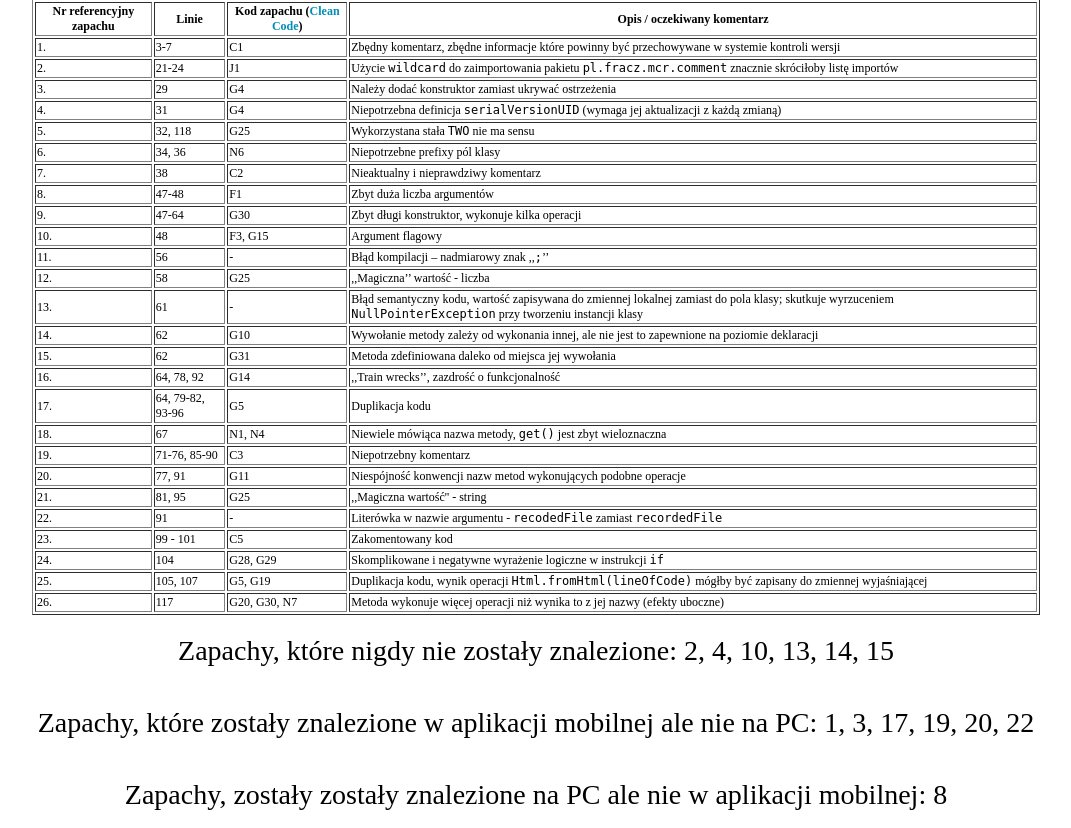
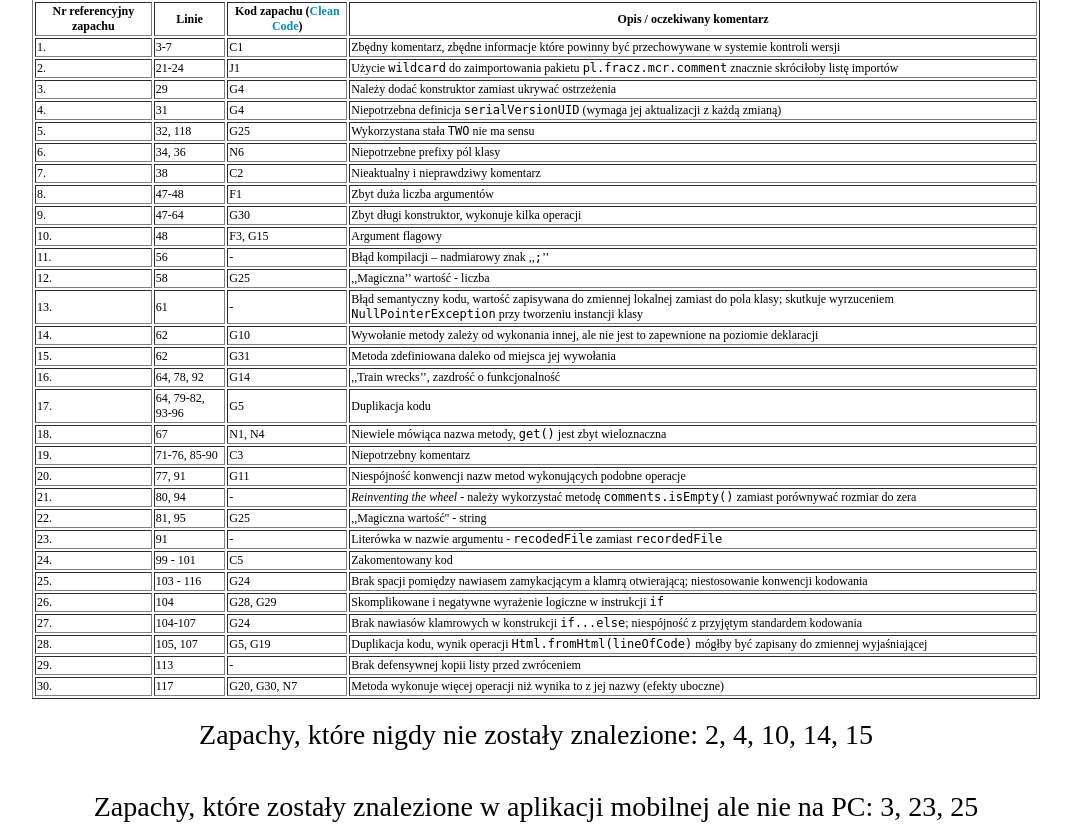
Before and after one commit to fracz/mcr, a PHP site: page /results.html in a window 1280 px wide. Shown: the part 3275-4103 px from the top of the page, without its empty margins (104-1175 px from the left). Run offline with PHP 8.4, Linux system fonts and the light colour scheme; some libraries are stand-ins or nearby versions.

Commit message:
Further results

```diff
--- a/web/results.html
+++ b/web/results.html
@@ -16,8 +16,8 @@
                 data.addColumn('string', 'Typ przeglądu');
                 data.addColumn('number', 'Ilość przeglądów');
                 data.addRows([
-                    ['PC', 11],
-                    ['Aplikacja mobilna', 14]
+                    ['PC', 32],
+                    ['Aplikacja mobilna', 23]
                 ]);
                 // Set chart options
                 var options = {'title':'Ilość wykonanych przeglądów',
@@ -33,8 +33,8 @@
                 data.addColumn('string', 'Typ przeglądu');
                 data.addColumn('number', 'Średnia ilość komentarzy');
                 data.addRows([
-                    ['PC', 4.2727],
-                    ['Aplikacja mobilna', 9.4286]
+                    ['PC', 5.6563],
+                    ['Aplikacja mobilna', 8.6087]
                 ]);
                 // Set chart options
                 var options = {'title':'Średnia ilość komentarzy z jednego przeglądu',
@@ -49,8 +49,8 @@
                 data.addColumn('string', 'Typ przeglądu');
                 data.addColumn('number', 'Średnia ilość komentarzy');
                 data.addRows([
-                    ['PC', 3.6000],
-                    ['Aplikacja mobilna', 5.4286]
+                    ['PC', 4.3226],
+                    ['Aplikacja mobilna', 4.9130]
                 ]);
                 // Set chart options
                 var options = {'title':'Średnia ilość "sensownych" komentarzy z jednego przeglądu (zrozumiałych, wskazujących zapach, bez duplikatów)',
@@ -65,8 +65,8 @@
                 data.addColumn('string', 'Typ komentarza');
                 data.addColumn('number', 'Ilość komentarzy');
                                 data.addRows([
-                    ['Wartościowe', 36],
-                    ['Bezwartościowe / błędne', 11]
+                    ['Wartościowe', 134],
+                    ['Bezwartościowe / błędne', 47]
                 ]);
                 // Set chart options
                 var options = {'title':'Odsetek wartościowych komentarzy (PC)',
@@ -79,8 +79,8 @@
                 data.addColumn('string', 'Typ komentarza');
                 data.addColumn('number', 'Ilość komentarzy');
                                 data.addRows([
-                    ['Wartościowe', 76],
-                    ['Bezwartościowe / błędne', 56]
+                    ['Wartościowe', 113],
+                    ['Bezwartościowe / błędne', 85]
                 ]);
                 var options = {'title':'Odsetek wartościowych komentarzy - aplikacja mobilna',
                     'width': WIDTH / 2,
@@ -92,8 +92,8 @@
                 data.addColumn('string', 'Typ komentarza');
                 data.addColumn('number', 'Ilość komentarzy');
                                 data.addRows([
-                    ['Przypisane do prawidłowej linii', 34],
-                    ['Przypisane do błędnej linii', 6]
+                    ['Przypisane do prawidłowej linii', 137],
+                    ['Przypisane do błędnej linii', 15]
                 ]);
                 var options = {'title':'Ilość komentarzy dodanych do błędnych linii (ale nadal pozwalających na rozpoznanie problemu) - PC',
                     'width': WIDTH / 2,
@@ -105,8 +105,8 @@
                 data.addColumn('string', 'Typ komentarza');
                 data.addColumn('number', 'Ilość komentarzy');
                 data.addRows([
-                    ['Przypisane do prawidłowej linii', 93],
-                    ['Przypisane do błędnej linii', 12]
+                    ['Przypisane do prawidłowej linii', 141],
+                    ['Przypisane do błędnej linii', 14]
                 ]);
                 var options = {'title':'Ilość komentarzy dodanych do błędnych linii (ale nadal pozwalających na rozpoznanie problemu) - aplikacja mobilna',
                     'width': WIDTH / 2,
@@ -116,8 +116,8 @@
 
                 var data = google.visualization.arrayToDataTable([
                     ['Język komentarza', 'Ilość komentarzy'],
-                    ['polski', 149],
-                    ['angielski', 30]
+                    ['polski', 224],
+                    ['angielski', 155]
                 ]);
                 var options = {'title':'Język komentarzy', 'width': WIDTH, 'height': HEIGHT};
                 new google.visualization.PieChart(document.getElementById('lang')).draw(data, options);
@@ -126,24 +126,24 @@
                 data.addColumn('string', 'Język komentarza');
                 data.addColumn('number', 'Ilość komentarzy');
                 data.addRows([
-                    ['polski', 36],
-                    ['angielski', 11]
+                    ['polski', 78],
+                    ['angielski', 103]
                 ]);
                 var options = {'title':'Język komentarzy - PC', 'width': WIDTH / 2, 'height': HEIGHT};
                 new google.visualization.PieChart(document.getElementById('langpc')).draw(data, options);
 
                 var data = google.visualization.arrayToDataTable([
                     ['Język komentarza', 'Ilość komentarza'],
-                    ['polski', 113],
-                    ['angielski', 19]
+                    ['polski', 146],
+                    ['angielski', 52]
                 ]);
                 var options = {'title':'Język komentarzy - aplikacja mobilna', 'width': WIDTH / 2, 'height': HEIGHT};
                 new google.visualization.PieChart(document.getElementById('langmobile')).draw(data, options);
 
                 var data = google.visualization.arrayToDataTable([
                     ['Język komentarza', 'Ilość komentarzy'],
-                    ['polski', 59],
-                    ['angielski', 17]
+                    ['polski', 106],
+                    ['angielski', 123]
                 ]);
                 var options = {'title':'Język komentarzy (z wyłączeniem komentarzy predefiniowanych)', 'width': WIDTH, 'height': HEIGHT};
                 new google.visualization.PieChart(document.getElementById('lang_not_predefined')).draw(data, options);
@@ -152,15 +152,15 @@
                 data.addColumn('string', 'Orientacja ekranu');
                 data.addColumn('number', 'Ilość przeglądów');
                 data.addRows([
-                    ['pozioma', 10],
-                    ['pionowa', 4]
+                    ['pozioma', 17],
+                    ['pionowa', 6]
                 ]);
                 var options = {'title':'Orientacja ekranu przy przeglądzie mobilnym', 'width': WIDTH, 'height': HEIGHT};
                 new google.visualization.PieChart(document.getElementById('orientation')).draw(data, options);
 
                                 var data = google.visualization.arrayToDataTable([
                     ['Szerokość ekranu [px]', 'Średnia ilość komentarzy', 'Średnia ilość wartościowych komentarzy'],
-                    ['480', 12.5000, 7.0000],['720', 3.0000, 3.0000],['800', 5.0000, 2.6667],['960', 9.0000, 7.0000],['1080', 12.0000, 9.0000],['1196', 9.0000, 4.0000],['1600', 5.0000, 4.0000],['1794', 21.0000, 11.0000],['2048', 12.0000, 6.0000]
+                    ['480', 9.2500, 5.7500],['540', 4.0000, 4.0000],['720', 3.0000, 3.0000],['800', 7.5714, 3.7143],['854', 6.0000, 2.0000],['960', 9.0000, 7.0000],['1080', 12.0000, 9.0000],['1196', 9.0000, 4.0000],['1600', 5.0000, 4.0000],['1794', 21.0000, 11.0000],['1920', 6.0000, 4.0000],['2048', 12.0000, 6.0000]
                 ]);
                 var options = {'title':'Szerokość ekranu a średnia ilość komentarzy - aplikacja mobilna', 'width': WIDTH, 'height': HEIGHT,
                     hAxis: { title: 'Szerokość ekranu [px]' }, vAxis: { title: 'Średnia ilość komentarzy' }, pointSize: 8};
@@ -168,7 +168,7 @@
 
                                 var data = google.visualization.arrayToDataTable([
                     ['Wysokość ekranu [px]', 'Średnia ilość komentarzy', 'Średnia ilość wartościowych komentarzy'],
-                    ['320', 6.0000, 3.0000],['480', 5.0000, 2.6667],['540', 9.0000, 7.0000],['720', 6.0000, 3.0000],['768', 12.0000, 5.0000],['800', 19.0000, 11.0000],['1080', 21.0000, 11.0000],['1280', 3.0000, 3.0000],['1464', 12.0000, 6.0000],['1800', 12.0000, 9.0000],['2560', 5.0000, 4.0000]
+                    ['320', 5.0000, 3.5000],['480', 7.3750, 3.5000],['540', 9.0000, 7.0000],['720', 6.0000, 3.0000],['768', 12.0000, 5.0000],['800', 13.5000, 8.0000],['960', 4.0000, 4.0000],['1080', 13.5000, 7.5000],['1280', 3.0000, 3.0000],['1464', 12.0000, 6.0000],['1800', 12.0000, 9.0000],['2560', 5.0000, 4.0000]
                 ]);
                 var options = {'title':'Wysokość ekranu a średnia ilość komentarzy - aplikacja mobilna', 'width': WIDTH, 'height': HEIGHT,
                     hAxis: { title: 'Wysokość ekranu [px]' }, vAxis: { title: 'Średnia ilość komentarzy' }, pointSize: 8};
@@ -176,8 +176,8 @@
 
                 var data = google.visualization.arrayToDataTable([
                     ['Typ komentarza', 'Ilość komentarza'],
-                    ['predefiniowany', 103],
-                    ['tekstowy', 26],
+                    ['predefiniowany', 150],
+                    ['tekstowy', 45],
                     ['głosowy', 3]
                 ]);
                 var options = {'title':'Typ dodawanych komentarzy - aplikacja mobilna', 'width': WIDTH, 'height': HEIGHT};
@@ -185,21 +185,21 @@
 
                 var data = google.visualization.arrayToDataTable([
                     ['Nr referencyjny zapachu', 'Częstość wykrycia'],
-                    ['6', 17],['23', 16],['18', 15],['5', 8],['21', 7],['17', 6],['11', 6],['16', 6],['9', 5],['12', 5],['7', 4],['19', 3],['1', 3],['24', 3],['25', 2],['26', 2],['20', 1],['22', 1],['3', 1],['8', 1]                ]);
+                    ['18', 31],['6', 29],['24', 22],['5', 19],['22', 18],['16', 17],['17', 15],['7', 11],['9', 11],['11', 10],['12', 9],['1', 8],['27', 8],['26', 7],['19', 6],['30', 6],['20', 4],['29', 4],['8', 3],['28', 3],['23', 2],['21', 1],['3', 1],['25', 1],['13', 1]                ]);
                 var options = {'title':'Najczęściej znajdywane zapachy kodu', 'width': WIDTH, 'height': HEIGHT,
                     hAxis: { title: 'Nr referencyjny zapachu' }, vAxis: { title: 'Częstość wykrycia' }};
                 new google.visualization.ColumnChart(document.getElementById('frequent')).draw(data, options);
 
                 var data = google.visualization.arrayToDataTable([
                     ['Nr referencyjny zapachu', 'Częstość wykrycia'],
-                    ['18', 7],['6', 6],['23', 5],['5', 3],['16', 3],['9', 2],['21', 2],['7', 2],['25', 1],['12', 1],['26', 1],['11', 1],['24', 1],['8', 1]                ]);
+                    ['18', 21],['6', 15],['16', 12],['5', 11],['24', 10],['22', 8],['27', 7],['9', 7],['7', 6],['17', 5],['26', 4],['29', 4],['11', 4],['30', 4],['20', 3],['12', 3],['19', 2],['28', 2],['1', 2],['8', 2],['21', 1],['13', 1]                ]);
                 var options = {'title':'Najczęściej znajdywane zapachy kodu - PC', 'width': WIDTH, 'height': HEIGHT,
                     hAxis: { title: 'Nr referencyjny zapachu' }, vAxis: { title: 'Częstość wykrycia' }};
                 new google.visualization.ColumnChart(document.getElementById('frequentpc')).draw(data, options);
 
                 var data = google.visualization.arrayToDataTable([
                     ['Nr referencyjny zapachu', 'Częstość wykrycia'],
-                    ['23', 11],['6', 11],['18', 8],['17', 6],['5', 5],['11', 5],['21', 5],['12', 4],['16', 3],['1', 3],['19', 3],['9', 3],['7', 2],['24', 2],['25', 1],['3', 1],['22', 1],['26', 1],['20', 1]                ]);
+                    ['6', 14],['24', 12],['17', 10],['18', 10],['22', 10],['5', 8],['1', 6],['12', 6],['11', 6],['7', 5],['16', 5],['19', 4],['9', 4],['26', 3],['23', 2],['30', 2],['27', 1],['20', 1],['28', 1],['3', 1],['8', 1],['25', 1]                ]);
                 var options = {'title':'Najczęściej znajdywane zapachy kodu - aplikacja mobilna', 'width': WIDTH, 'height': HEIGHT,
                     hAxis: { title: 'Nr referencyjny zapachu' }, vAxis: { title: 'Częstość wykrycia' }};
                 new google.visualization.ColumnChart(document.getElementById('frequentmobile')).draw(data, options);
@@ -207,21 +207,21 @@
 
                 var data = google.visualization.arrayToDataTable([
                     ['Nr referencyjny zapachu', 'Częstość wykrycia jako pierwszy błąd'],
-                    ['6', 7],['18', 4],['23', 4],['1', 3],['5', 2],['21', 2],['7', 1],['11', 1],['12', 1]                ]);
+                    ['6', 14],['5', 10],['18', 9],['1', 6],['22', 4],['24', 4],['11', 3],['7', 2],['30', 1],['12', 1],['17', 1],['20', 1]                ]);
                 var options = {'title':'Pierwszy znajdywany błąd', 'width': WIDTH, 'height': HEIGHT,
                     hAxis: { title: 'Nr referencyjny zapachu' }, vAxis: { title: 'Częstość wykrycia jako pierwszy błąd' }};
                 new google.visualization.ColumnChart(document.getElementById('firstcom')).draw(data, options);
 
                 var data = google.visualization.arrayToDataTable([
                     ['Nr referencyjny zapachu', 'Częstość wykrycia jako pierwszy błąd'],
-                    ['18', 3],['6', 2],['23', 2],['7', 1],['11', 1],['12', 1],['21', 1]                ]);
+                    ['6', 8],['18', 7],['5', 6],['11', 3],['24', 2],['30', 1],['1', 1],['7', 1],['12', 1],['17', 1],['20', 1],['22', 1]                ]);
                 var options = {'title':'Pierwszy znajdywany błąd - PC', 'width': WIDTH/2, 'height': HEIGHT,
                     hAxis: { title: 'Nr referencyjny zapachu' }};
                 new google.visualization.ColumnChart(document.getElementById('firstcompc')).draw(data, options);
 
                 var data = google.visualization.arrayToDataTable([
                     ['Nr referencyjny zapachu', 'Częstość wykrycia jako pierwszy błąd'],
-                    ['6', 5],['1', 3],['5', 2],['23', 2],['18', 1],['21', 1]                ]);
+                    ['6', 6],['1', 5],['5', 4],['22', 3],['18', 2],['24', 2],['7', 1]                ]);
                 var options = {'title':'Pierwszy znajdywany błąd - aplikacja mobilna', 'width': WIDTH/2, 'height': HEIGHT,
                     hAxis: { title: 'Nr referencyjny zapachu' }};
                 new google.visualization.ColumnChart(document.getElementById('firstcommobile')).draw(data, options);
@@ -262,7 +262,7 @@
 	<body>
 		<div class="img"><img src="mcr.png" alt="MCR" /></div>
 		<p>Poniższa strona prezentuje wyniki analizy przeglądów kodu wykonanych w ramach badania.</p>
-		<p>Stan aktualny na 2014-03-27 23:08:47.</p>
+		<p>Stan aktualny na 2014-04-03 13:36:23.</p>
         <div class="chart" id="quantity"></div>
         <div class="chart" id="avgcomm"></div>
         <div class="chart" id="avggoodcomm"></div>
@@ -311,23 +311,27 @@
         18. </td><td> 67 </td><td> N1, N4 </td><td> Niewiele mówiąca nazwa metody, <span class="code">get()</span> jest zbyt wieloznaczna</td></tr><tr><td>
         19. </td><td> 71-76, 85-90 </td><td> C3 </td><td> Niepotrzebny komentarz</td></tr><tr><td>
         20. </td><td> 77, 91 </td><td> G11 </td><td> Niespójność konwencji nazw metod wykonujących podobne operacje</td></tr><tr><td>
-        21. </td><td> 81, 95 </td><td> G25 </td><td> ,,Magiczna wartość'' - string</td></tr><tr><td>
-        22. </td><td> 91 </td><td> - </td><td> Literówka w nazwie argumentu - <span class="code">recodedFile</span> zamiast <span class="code">recordedFile</span></td></tr><tr><td>
-        23. </td><td> 99 - 101 </td><td> C5 </td><td> Zakomentowany kod</td></tr><tr><td>
-        24. </td><td> 104 </td><td> G28, G29 </td><td> Skomplikowane i negatywne wyrażenie logiczne w instrukcji <span class="code">if</span></td></tr><tr><td>
-        25. </td><td> 105, 107 </td><td> G5, G19 </td><td> Duplikacja kodu, wynik operacji <span class="code">Html.fromHtml(lineOfCode)</span> mógłby być zapisany do zmiennej wyjaśniającej</td></tr><tr><td>
-        26. </td><td> 117 </td><td> G20, G30, N7 </td><td> Metoda wykonuje więcej operacji niż wynika to z jej nazwy (efekty uboczne) </td></tr>
+        21. </td><td> 80, 94 </td><td> - </td><td> <i>Reinventing the wheel</i> - należy wykorzystać metodę <span class="code">comments.isEmpty()</span> zamiast porównywać rozmiar do zera</td></tr><tr><td>
+        22. </td><td> 81, 95 </td><td> G25 </td><td> ,,Magiczna wartość'' - string</td></tr><tr><td>
+        23. </td><td> 91 </td><td> - </td><td> Literówka w nazwie argumentu - <span class="code">recodedFile</span> zamiast <span class="code">recordedFile</span></td></tr><tr><td>
+        24. </td><td> 99 - 101 </td><td> C5 </td><td> Zakomentowany kod</td></tr><tr><td>
+        25. </td><td> 103 - 116 </td><td> G24 </td><td> Brak spacji pomiędzy nawiasem zamykacjącym a klamrą otwierającą; niestosowanie konwencji kodowania</td></tr><tr><td>
+        26. </td><td> 104 </td><td> G28, G29 </td><td> Skomplikowane i negatywne wyrażenie logiczne w instrukcji <span class="code">if</span></td></tr><tr><td>
+        27. </td><td> 104-107 </td><td> G24 </td><td> Brak nawiasów klamrowych w konstrukcji <span class="code">if...else</span>; niespójność z przyjętym standardem kodowania</td></tr><tr><td>
+        28. </td><td> 105, 107 </td><td> G5, G19 </td><td> Duplikacja kodu, wynik operacji <span class="code">Html.fromHtml(lineOfCode)</span> mógłby być zapisany do zmiennej wyjaśniającej</td></tr><tr><td>
+        29. </td><td> 113 </td><td> - </td><td>Brak defensywnej kopii listy przed zwróceniem</td></tr><tr><td>
+        30. </td><td> 117 </td><td> G20, G30, N7 </td><td> Metoda wykonuje więcej operacji niż wynika to z jej nazwy (efekty uboczne)</td></tr>
     </tbody>
 </table>
 
         <p>Zapachy, które nigdy nie zostały znalezione:
-        2, 4, 10, 13, 14, 15        </p>
+        2, 4, 10, 14, 15        </p>
 
         <p>Zapachy, które zostały znalezione w aplikacji mobilnej ale nie na PC:
-            1, 3, 17, 19, 20, 22        </p>
+            3, 23, 25        </p>
 
-        <p>Zapachy, zostały zostały znalezione na PC ale nie w aplikacji mobilnej:
-            8        </p>
+        <p>Zapachy, które zostały znalezione na PC ale nie w aplikacji mobilnej:
+            13, 21, 29        </p>
 
         <div class="chart" id="frequent"></div>
         <div class="chart" id="frequentpc"></div>
```
Also changed, not shown: web/results.php (+12 -8 lines), work/logomcr.jpg (added), 1 other file.
